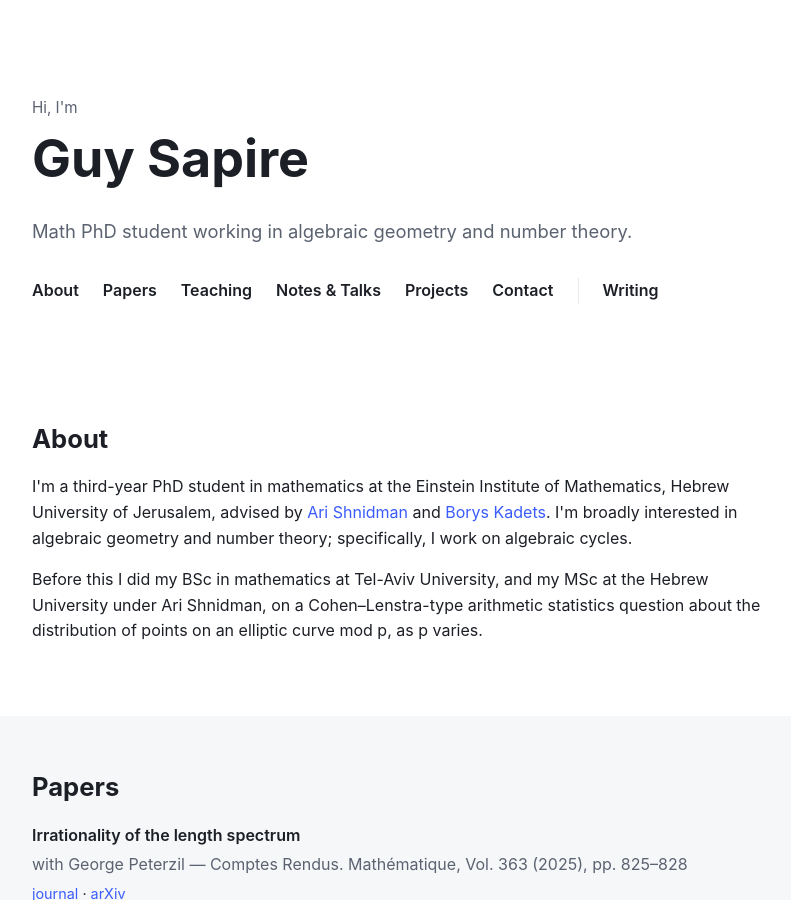
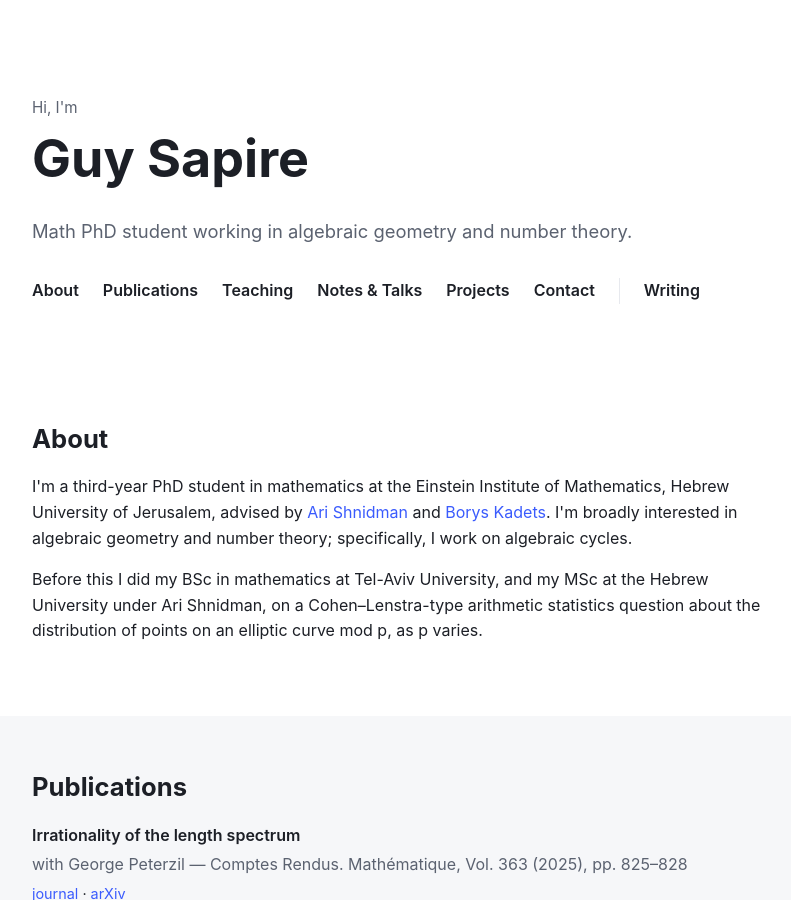
Before and after one commit to GuySa/GuySa.github.io, a Jekyll site: the page index.html, which Jekyll copies as it is, in a window 1280 px wide and 900 px high. Shown: the whole window, without its empty margins (242-1033 px from the left). Built offline with Jekyll 4.4.1, drawn with Linux system fonts in a browser that asks for light colours.

Commit message:
Rename Papers section to Publications
Co-Authored-By: Claude Sonnet 5 <noreply@anthropic.com>

```diff
--- a/index.html
+++ b/index.html
@@ -18,7 +18,7 @@
       <p class="lede">Math PhD student working in algebraic geometry and number theory.</p>
       <nav class="nav">
         <a href="#about">About</a>
-        <a href="#papers">Papers</a>
+        <a href="#publications">Publications</a>
         <a href="#teaching">Teaching</a>
         <a href="#notes">Notes &amp; Talks</a>
         <a href="#projects">Projects</a>
@@ -50,9 +50,9 @@
       </div>
     </section>
 
-    <section id="papers" class="section alt">
+    <section id="publications" class="section alt">
       <div class="wrap">
-        <h2>Papers</h2>
+        <h2>Publications</h2>
         <ul class="paper-list">
           <li>
             <p class="paper-title">Irrationality of the length spectrum</p>
```
